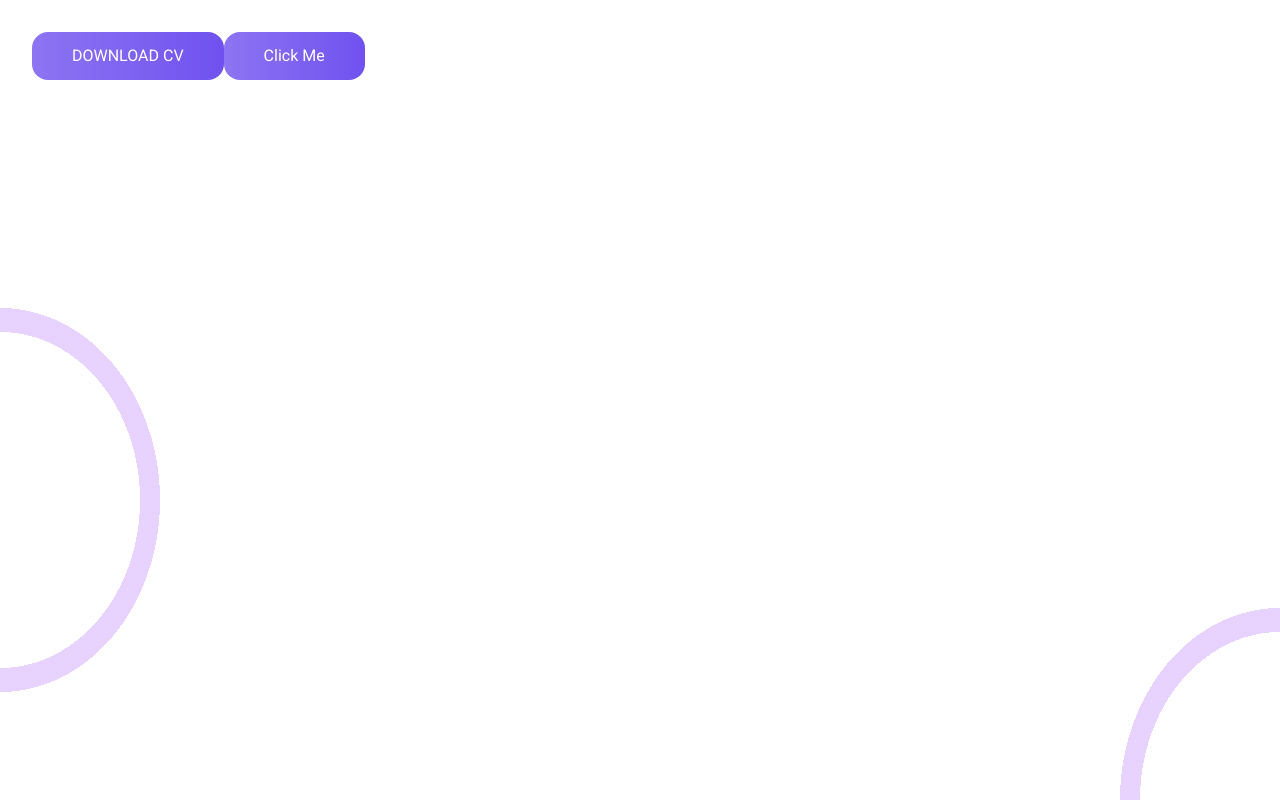
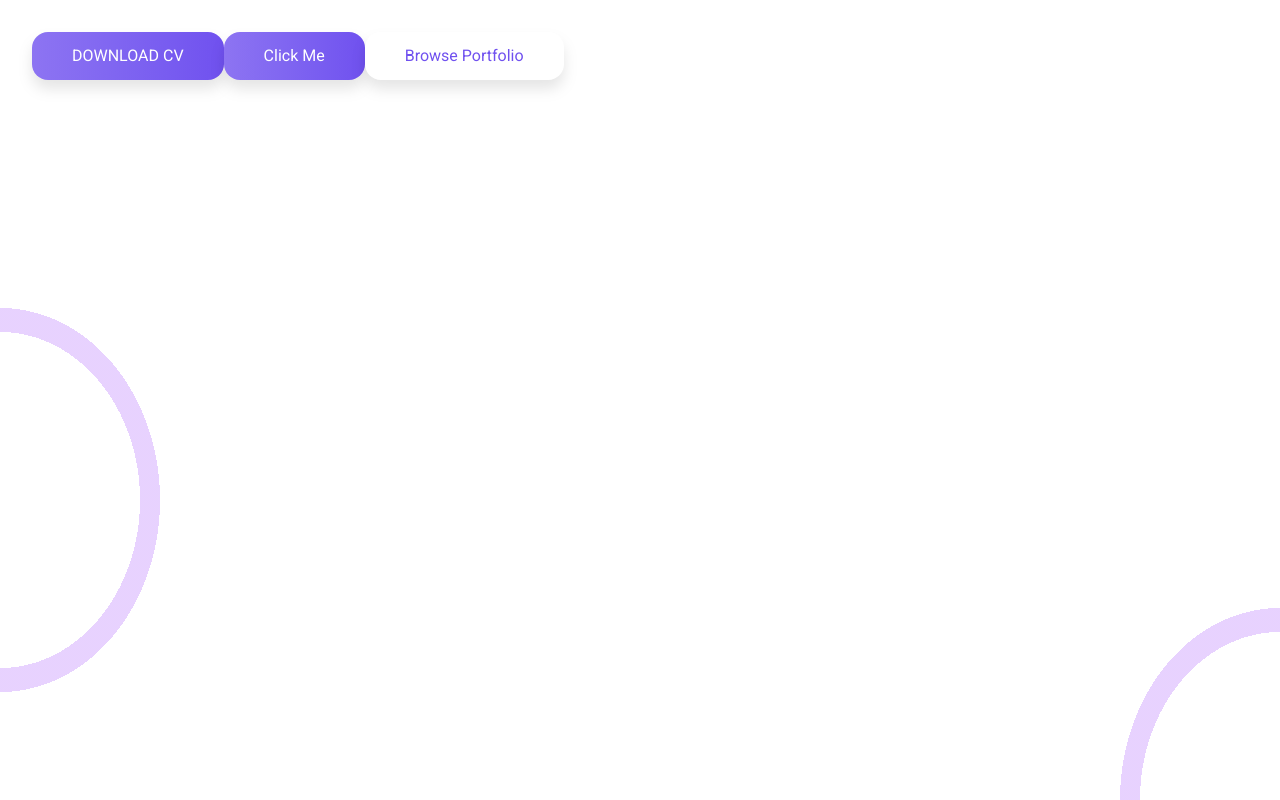
Before and after one commit to RamezCh/portfolio, a React (Vite) app: page / in a window 1280 px wide. Built offline with nearby package versions, Linux system fonts and the light colour scheme.

Commit message:
add: button component rdy for production

```diff
--- a/src/App.tsx
+++ b/src/App.tsx
@@ -9,8 +9,9 @@ function App() {
 
     return (
         <div className="relative z-10 p-8">
-            <Button text="DOWNLOAD CV" downloadPath="./Ramez_Chreide_2025_CV.pdf" fileName="Ramez_Chreide_CV.pdf"/>
-            <Button onClick={handleClick}  text="Click Me"/>
+            <Button text="DOWNLOAD CV" downloadPath="./Ramez_Chreide_2025_CV.pdf" fileName="Ramez_Chreide_CV.pdf" isPrimary={true}/>
+            <Button onClick={handleClick}  text="Click Me" isPrimary={true}/>
+            <Button onClick={handleClick}  text="Browse Portfolio" isPrimary={false}/>
         </div>
     );
 }
--- a/src/shared/Button.tsx
+++ b/src/shared/Button.tsx
@@ -5,23 +5,28 @@ type ButtonProps = {
     onClick?: () => void,
     link?: string,
     downloadPath?: string,
-    fileName?:string
+    fileName?:string,
+    isPrimary:boolean
 };
 
 const Button: FC<ButtonProps> = ({
                                                   text,
                                                   onClick,
                                                   downloadPath,
-                                                  fileName
+                                                  fileName,
+                                                  isPrimary
                                               }) => {
     const baseStyle =
-        'px-10 py-3 bg-gradient-to-r from-[#8D74F2] to-[#7051EF] text-white font-roboto rounded-2xl hover:bg-gradient-to-r hover:from-[#9D84FF] hover:to-[#8061FF] transition-all duration-500 ease-in-out';
+        'px-10 py-3 font-roboto rounded-2xl transition-all duration-500 ease-in-out drop-shadow-xl hover:scale-105 hover:shadow-2xl transform transition-transform';
+
+    const primaryStyle = 'text-white bg-gradient-to-r from-[#8D74F2] to-[#7051EF] hover:bg-gradient-to-r hover:from-[#7051EF] hover:to-[#6446e0]';
+    const secondaryStyle ='bg-white text-[#7051EF] hover:bg-[#7051EF] hover:text-white hover:shadow-lg';
 
     if(downloadPath)  return (
         <a href={downloadPath} download={fileName}>
             <button
                 type="button"
-                className={baseStyle}
+                className={(isPrimary ? primaryStyle : secondaryStyle) + ' ' + baseStyle}
                 onClick={onClick}
             >
                 {text}
@@ -32,7 +37,7 @@ const Button: FC<ButtonProps> = ({
     return (
         <button
             type="button"
-            className={baseStyle}
+            className={(isPrimary ? primaryStyle : secondaryStyle) + ' ' + baseStyle}
             onClick={onClick}
         >
             {text}
```
Also changed, not shown: 1 other file (tests, documents, lock files or other folders).
